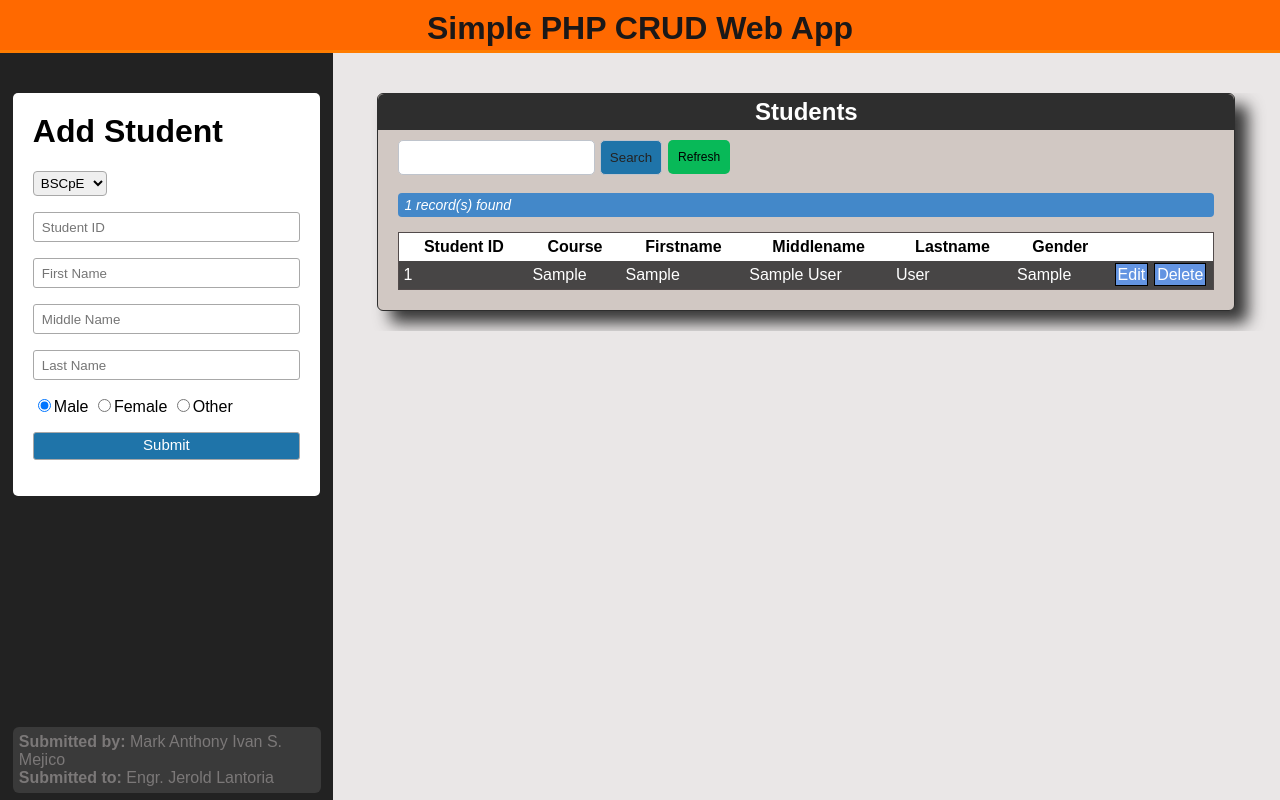
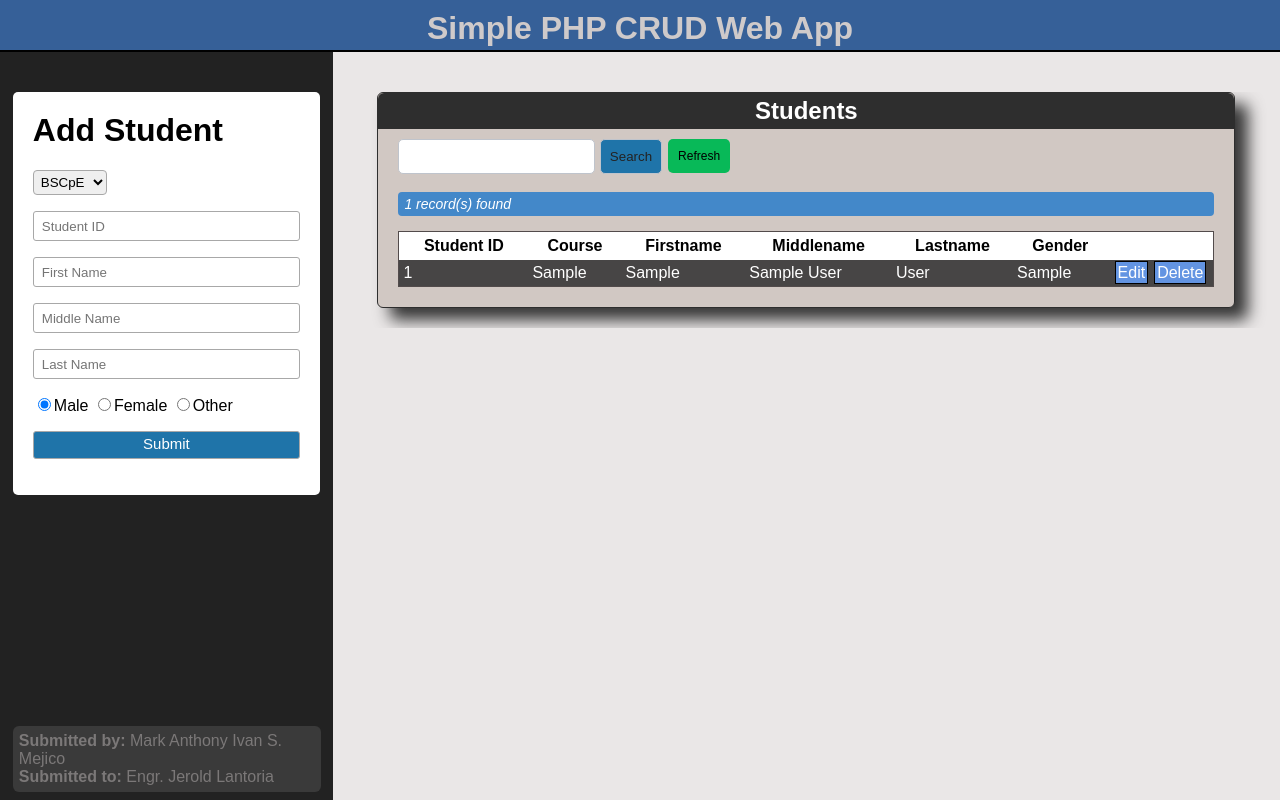
Before and after one commit to IvanMejico/Basic-CRUD-using-PHP, a PHP site: page / in a window 1280 px wide. Run offline with PHP 8.4, Linux system fonts and the light colour scheme; tables that the repository leaves empty or names only in its code hold one stand-in row (values such as "Sample post").

Commit message:
changes in table styles

```diff
--- a/css/styles.css
+++ b/css/styles.css
@@ -37,12 +37,12 @@ h1 {
 
 .header {
 	width: 100%;
-	background-color: #ff6900;
+	background-color: #0c4186ce;
 	height: 40px;
 	padding-top: 10px;
 	text-align: center;
-	color: #1b1818;
-	border-bottom: 3px solid #ff7c00;
+	color: #cfcaca;
+	border-bottom: 2px solid #000000;
 }
 
 
@@ -223,12 +223,16 @@ tr:nth-child(odd) td {
 	background-color: rgb(87, 84, 84);
 }
 
+tr:hover td{
+	background-color: rgb(34, 34, 36);
+}
+
 th {
 	background-color: white;
 	padding: 5px;
 }
 
-tr td {
+tr {
 	padding-top: 5px;
 	padding-bottom: 5px;
 }
```
